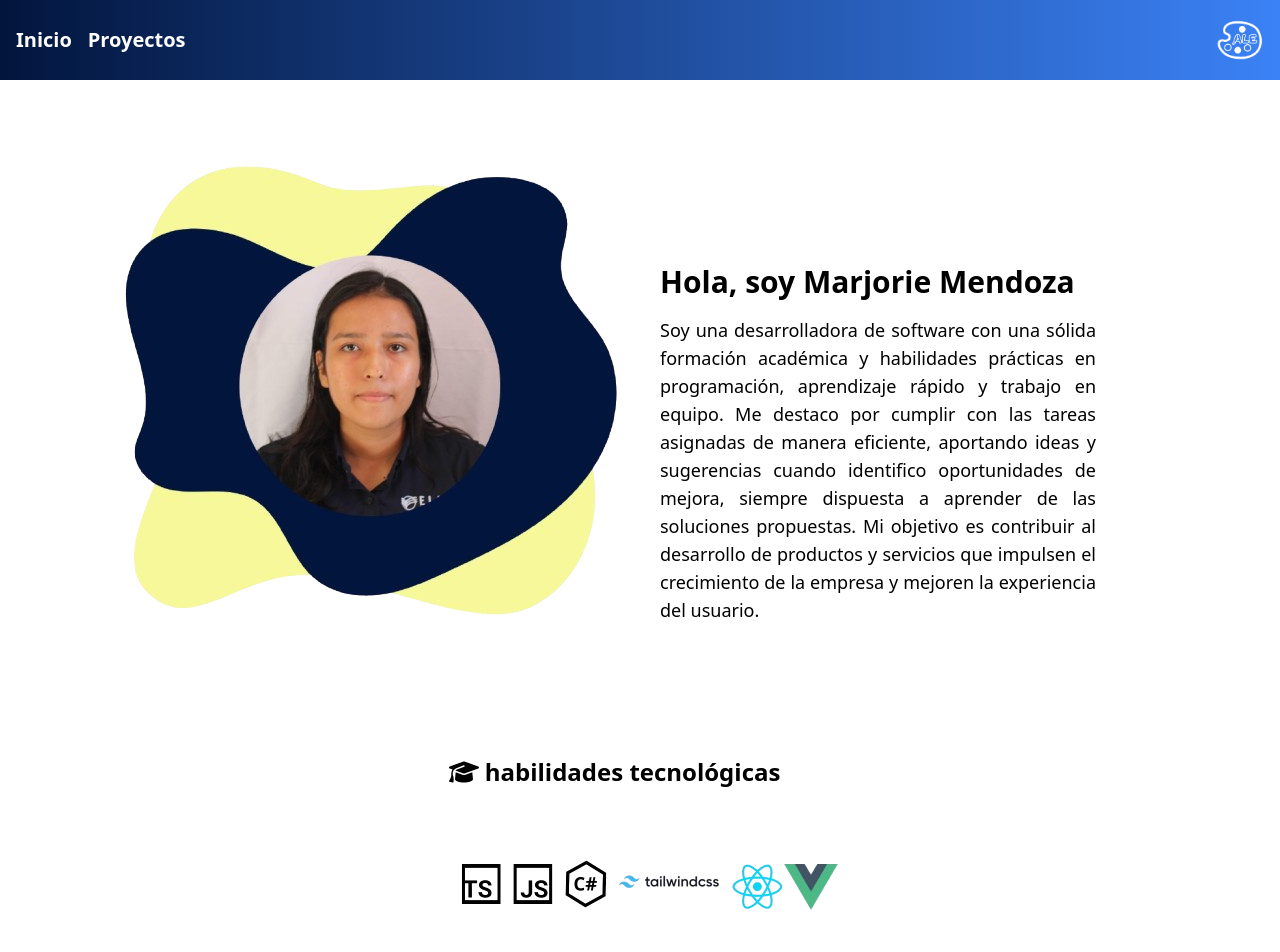
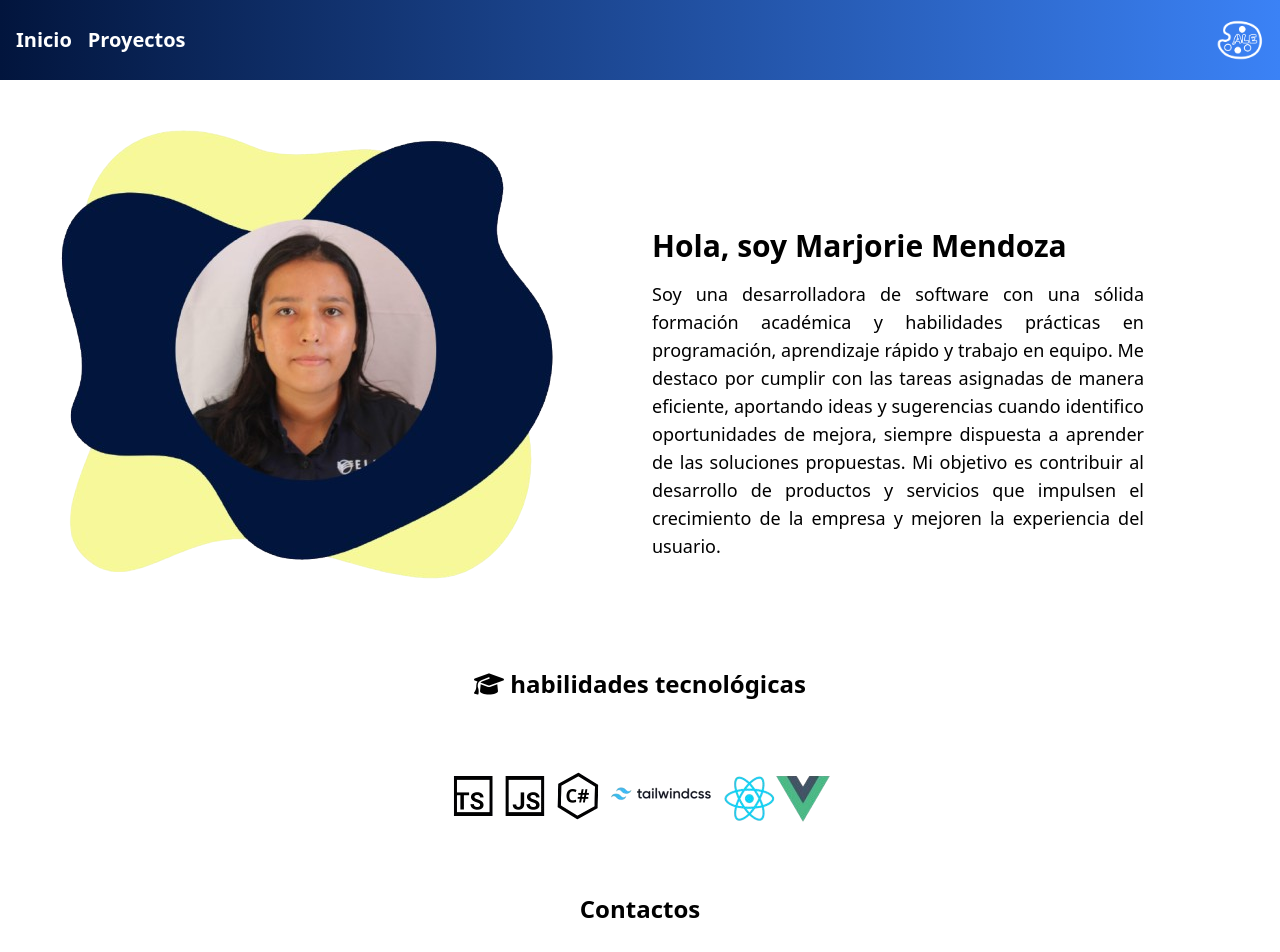
Before and after one commit to marjoriemendoza/Portafolio, a Vue app: page / in a window 1280 px wide. Shown: the top 952 px of the page. Built offline with nearby package versions, Linux system fonts and the light colour scheme.

Commit message:
fix navbar

```diff
--- a/src/components/Home/Home.vue
+++ b/src/components/Home/Home.vue
@@ -1,8 +1,8 @@
 <template>
   <div>
     <Navbar></Navbar>
-    <div class=" flex items-center justify-center">
-      <div class="p-14 lg:grid grid-cols-2 gap-6 ml-16 mx-12 ">
+    <div class="flex flex-col items-center justify-center">
+      <div class="lg:px-14 lg:py-5 p-7 lg:grid grid-cols-2 gap-6 ">
 
         <!-- Imagen redonda a la izquierda -->
         <div class="col-span-1 flex items-center relative">
@@ -18,11 +18,11 @@
             Soy una desarrolladora de software con una sólida formación académica y habilidades prácticas en programación, aprendizaje rápido y trabajo en equipo. Me destaco por cumplir con las tareas asignadas de manera eficiente, aportando ideas y sugerencias cuando identifico oportunidades de mejora, siempre dispuesta a aprender de las soluciones propuestas. Mi objetivo es contribuir al desarrollo de productos y servicios que impulsen el crecimiento de la empresa y mejoren la experiencia del usuario.
           </p>
         </div>
-
+      </div>
         <!-- Contenido debajo de la imagen -->
-        <div class="col-span-2 flex flex-col items-center gap-4 mt-12">
+        <div class="flex flex-col items-center gap-4 ">
           <div>
-            <p class="text-left text-2xl text-black font-semibold mb-16 mt-12">
+            <p class="text-center text-2xl text-black font-semibold mb-16 mt-12">
               <font-awesome-icon :icon="['fas', 'graduation-cap']" /> habilidades tecnológicas
             </p>
             <img src="../../imagenes/logos.png" alt="Tu Imagen" class="mx-auto">
@@ -40,7 +40,7 @@
             </a>
           </div>
         </div>
-      </div>
+
     </div>
   </div>
 </template>
```
